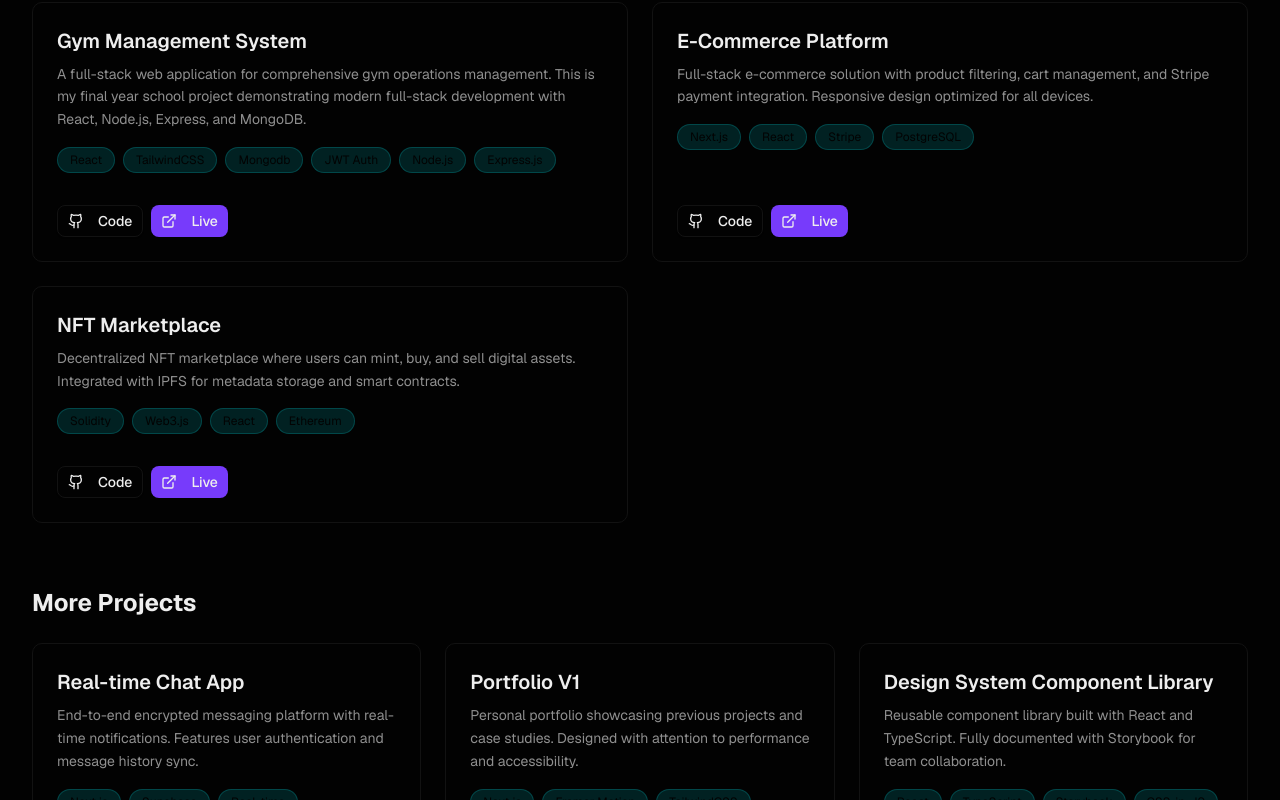
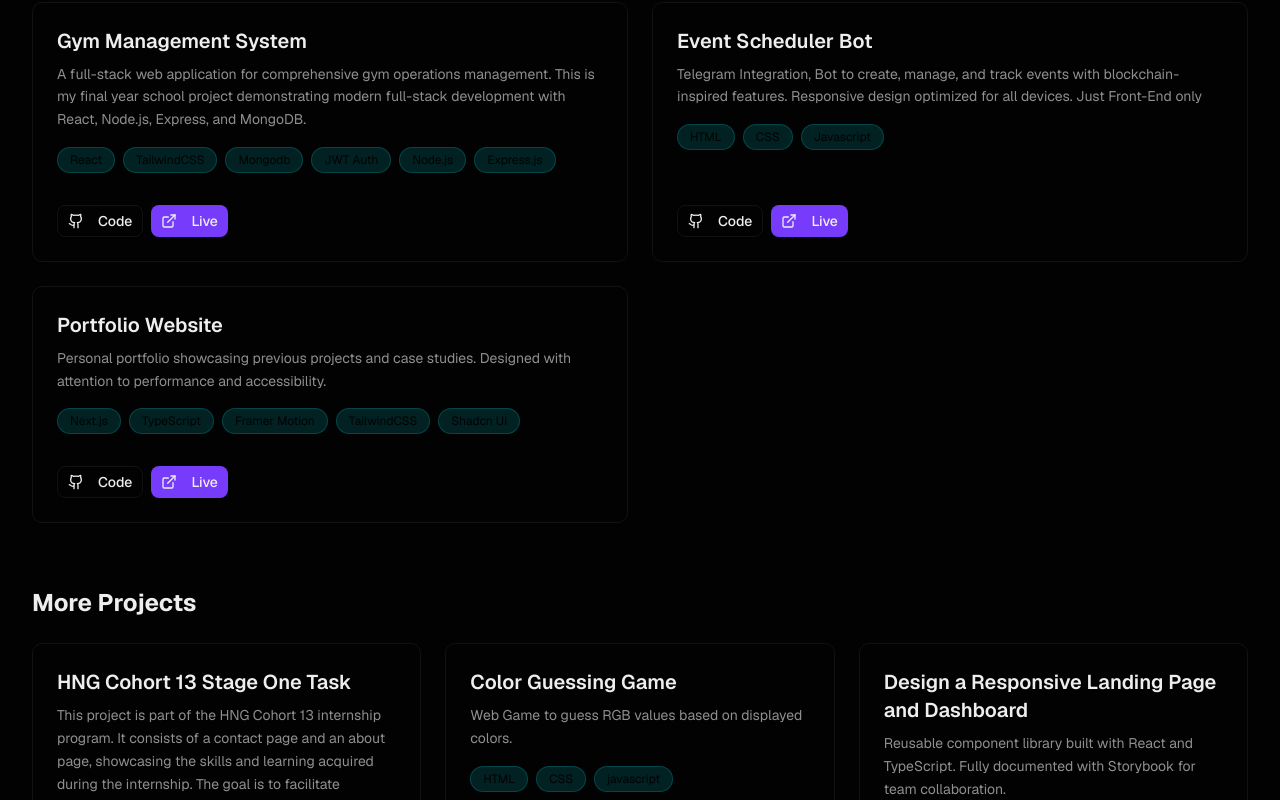
Before and after one commit to mafindijr/my-portfolio, a Next.js app: page / in a window 1280 px wide. Shown: the part 1180-1980 px from the top of the page. Built offline with nearby package versions, Linux system fonts and the light colour scheme.

Commit message:
feat: update project titles and descriptions in projects component

```diff
--- a/components/projects.tsx
+++ b/components/projects.tsx
@@ -12,46 +12,46 @@ const PROJECTS = [
     featured: true,
   },
   {
-    title: "E-Commerce Platform",
+    title: "Event Scheduler Bot",
     description:
-      "Full-stack e-commerce solution with product filtering, cart management, and Stripe payment integration. Responsive design optimized for all devices.",
-    tags: ["Next.js", "React", "Stripe", "PostgreSQL"],
+      " Telegram Integration, Bot to create, manage, and track events with blockchain-inspired features. Responsive design optimized for all devices. Just Front-End only",
+    tags: ["HTML", "CSS", "Javascript"],
+    github: "https://github.com/mafindijr/managemyschedulebot",
+    live: "https://t.me/Managemyshedulebot",
+    featured: true,
+  },
+  {
+    title: "Portfolio Website",
+    description:
+      "Personal portfolio showcasing previous projects and case studies. Designed with attention to performance and accessibility.",
+    tags: ["Next.js", "TypeScript", "Framer Motion", "TailwindCSS", "Shadcn Ui"],
     github: "#",
     live: "#",
     featured: true,
   },
   {
-    title: "NFT Marketplace",
+    title: "HNG Cohort 13 Stage One Task",
     description:
-      "Decentralized NFT marketplace where users can mint, buy, and sell digital assets. Integrated with IPFS for metadata storage and smart contracts.",
-    tags: ["Solidity", "Web3.js", "React", "Ethereum"],
-    github: "#",
-    live: "#",
-    featured: true,
+      "This project is part of the HNG Cohort 13 internship program. It consists of a contact page and an about page, showcasing the skills and learning acquired during the internship. The goal is to facilitate communication and provide information about the intern.",
+    tags: ["HTML", "CSS", "Javascript",],
+    github: "https://github.com/mafindijr/hng-internship",
+    live: "https://mafindijr.github.io/HNG-internship-stage-1-task/",
   },
   {
-    title: "Real-time Chat App",
+    title: "Color Guessing Game",
     description:
-      "End-to-end encrypted messaging platform with real-time notifications. Features user authentication and message history sync.",
-    tags: ["Next.js", "Supabase", "Real-time", "WebSockets"],
-    github: "#",
-    live: "#",
+      "Web Game to guess RGB values based on displayed colors.",
+    tags: ["HTML", "CSS", "javascript"],
+    github: "https://github.com/mafindijr/color-guess-game",
+    live: "https://abdul-color-guess-game.netlify.app/",
   },
   {
-    title: "Portfolio V1",
-    description:
-      "Personal portfolio showcasing previous projects and case studies. Designed with attention to performance and accessibility.",
-    tags: ["Next.js", "Framer Motion", "TailwindCSS"],
-    github: "#",
-    live: "#",
-  },
-  {
-    title: "Design System Component Library",
+    title: "Design a Responsive Landing Page and Dashboard",
     description:
       "Reusable component library built with React and TypeScript. Fully documented with Storybook for team collaboration.",
-    tags: ["React", "TypeScript", "Storybook", "CSS-in-JS"],
-    github: "#",
-    live: "#",
+    tags: ["HTML", "Javascript", "TailwindCss"],
+    github: "https://github.com/mafindijr/Tcomponent",
+    live: "https://tcomponent.vercel.app/",
   },
 ]
 
```
